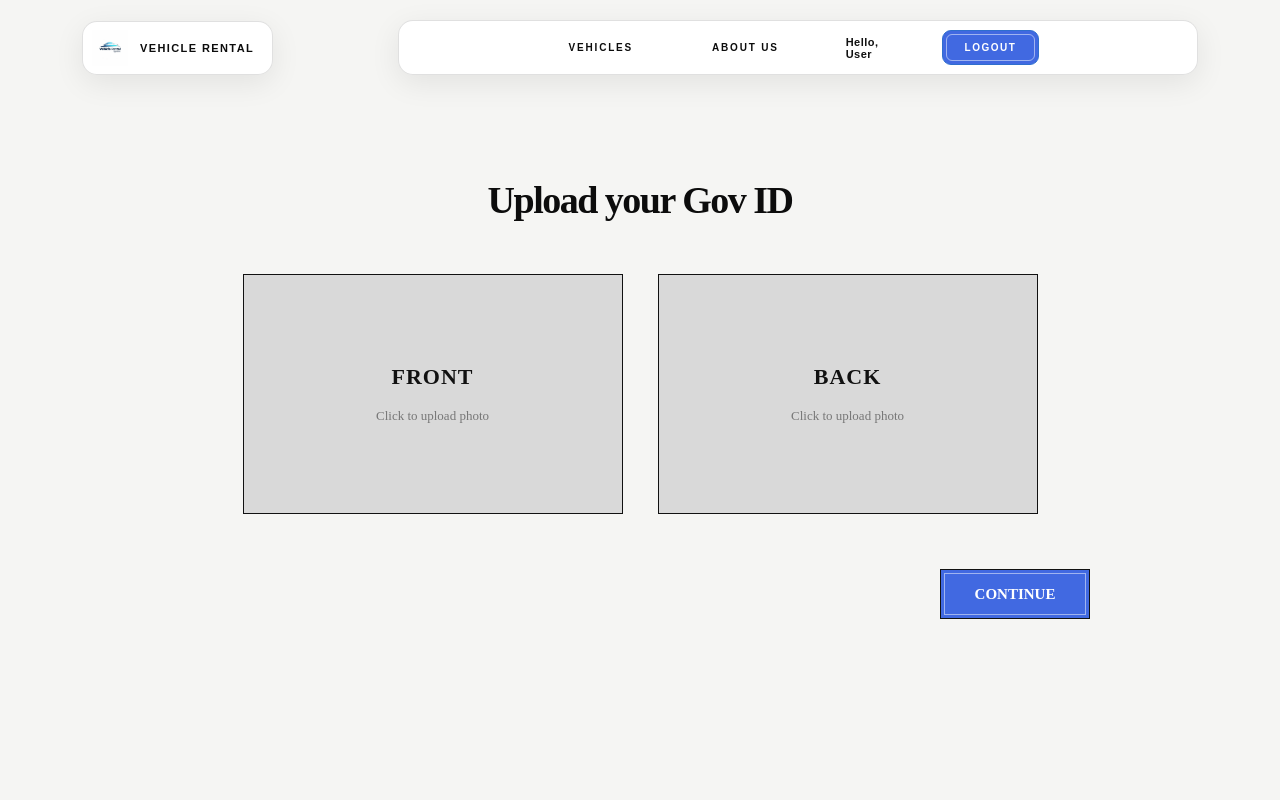
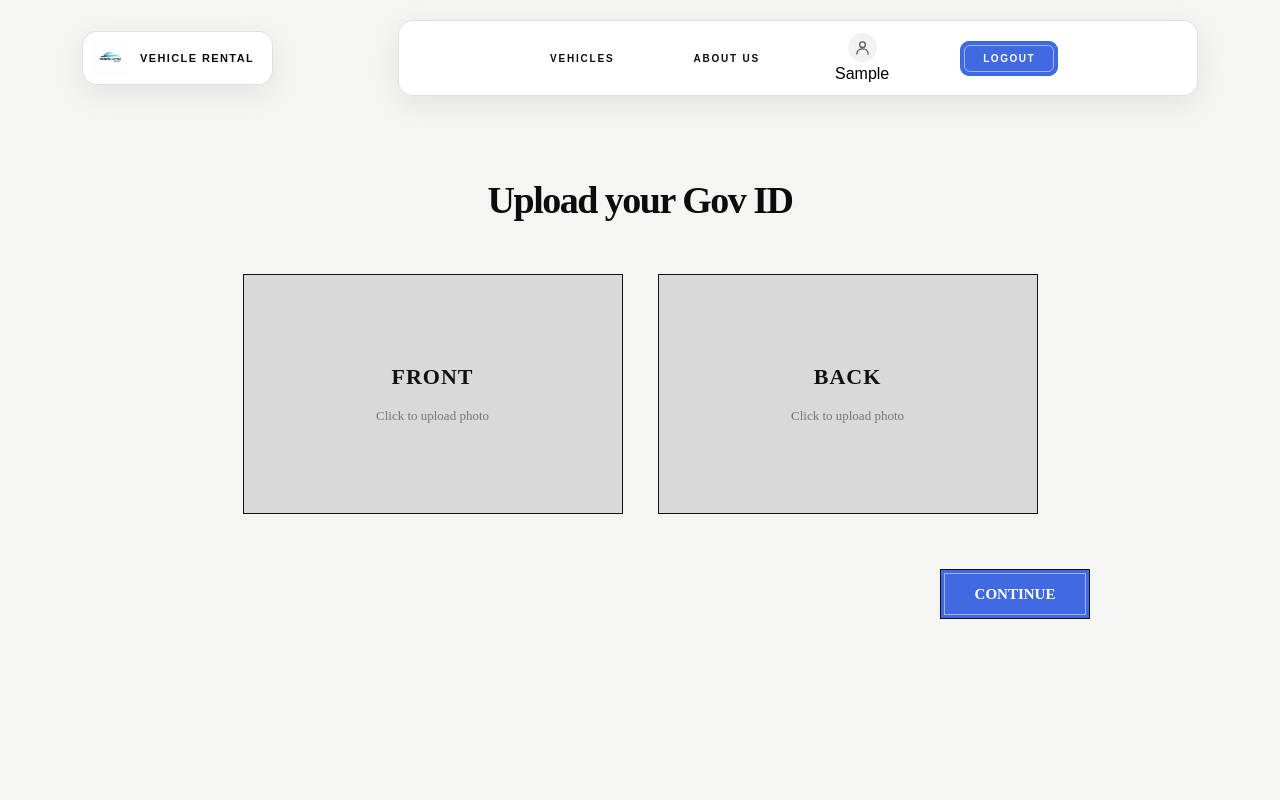
Before and after one commit to anantarajkhanal/Vehicle-Rental-Services, a React (Vite) app: page /govid in a window 1280 px wide. Shown: the top 800 px of the page. Built offline with nearby package versions, Linux system fonts and the light colour scheme; sample sign-in values are in the browser's storage.

Commit message:
Refactor LoginHeader for improved navigation and user display

```diff
--- a/src/components/LoginHeader.tsx
+++ b/src/components/LoginHeader.tsx
@@ -1,7 +1,7 @@
-import { useNavigate } from "react-router-dom";
+
+import { Link, useNavigate } from "react-router-dom";
+import mainLogo from "../assets/logomain.jpg";
 import "./LoginHeader.css";
-// import logo from "../assets/logo.png";
-import mainLogo from "../assets/logomain.jpg";
 
 function LoginHeader() {
   const navigate = useNavigate();
@@ -10,40 +10,56 @@ function LoginHeader() {
     localStorage.getItem("currentUser") || "null"
   );
 
+  const userName =
+    currentUser?.fullName?.split(" ")[0] ||
+    currentUser?.name?.split(" ")[0] ||
+    currentUser?.email?.split("@")[0] ||
+    "User";
+
+  const handleLogout = () => {
+    localStorage.removeItem("currentUser");
+    navigate("/login");
+  };
+
   return (
     <header className="site-header">
       <div className="header-inner">
-
-        <div
-          className="header-brand"
-          onClick={() => navigate("/dashboard")}
-        >
+        <Link to="/dashboard" className="header-brand">
           <div className="header-logo">
             <img src={mainLogo} alt="Vehicle Rental" />
           </div>
+          <span>VEHICLE RENTAL</span>
+        </Link>
 
-          <span>VEHICLE RENTAL</span>
-        </div>
+        <nav className="header-nav" aria-label="Main navigation">
+          <Link to="/vehicles">VEHICLES</Link>
+          <Link to="/about-us">ABOUT US</Link>
 
-        <nav className="header-nav">
-          <a href="#">VEHICLES</a>
-          <a href="#">ABOUT US</a>
-
-          <span className="header-user">
-            Hello, <br /> {currentUser?.fullName || "User"}
-          </span>
+          <div className="header-profile">
+            <div className="profile-icon">
+              <svg
+                viewBox="0 0 24 24"
+                fill="none"
+                stroke="currentColor"
+                strokeWidth="1.8"
+                strokeLinecap="round"
+                strokeLinejoin="round"
+              >
+                <circle cx="12" cy="8" r="4" />
+                <path d="M4 21c0-4.4 3.6-7 8-7s8 2.6 8 7" />
+              </svg>
+            </div>
+            <span>{userName}</span>
+          </div>
 
           <button
+            type="button"
             className="signup-button"
-            onClick={() => {
-              localStorage.removeItem("currentUser");
-              navigate("/login");
-            }}
+            onClick={handleLogout}
           >
             LOGOUT
           </button>
         </nav>
-
       </div>
     </header>
   );
```
